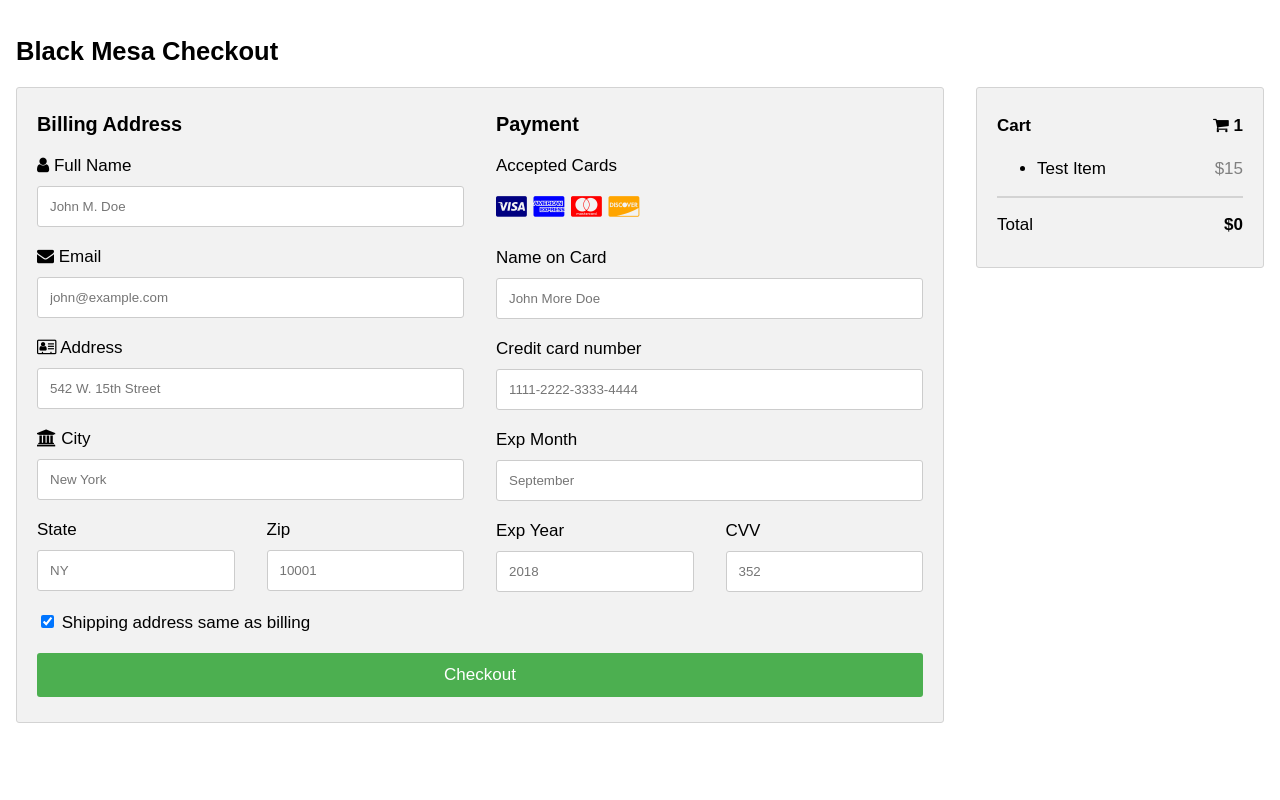
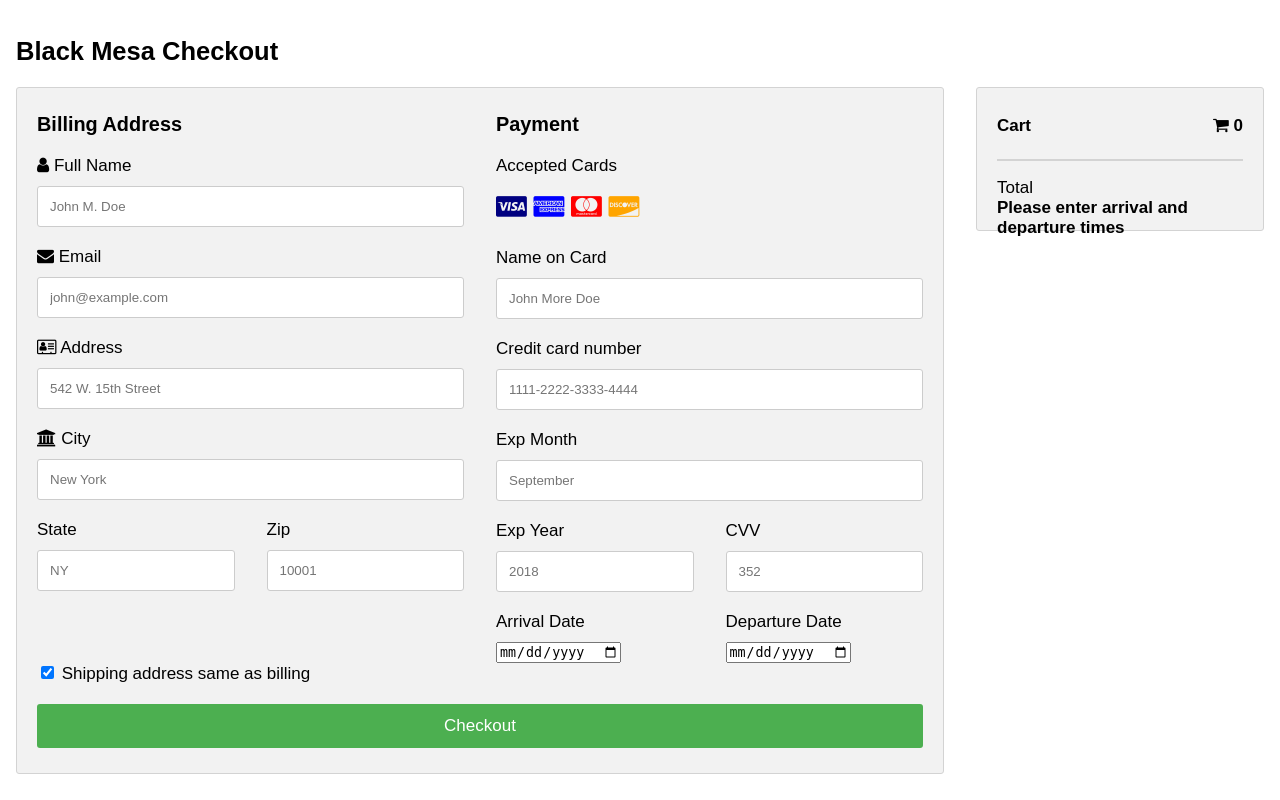
Before and after one commit to ladybugsjdk/travelagency, a PHP site: page /Project/checkout.php in a window 1280 px wide. Run offline with PHP 8.4, Linux system fonts and the light colour scheme.

Commit message:
Items added to cart are displayed at checkout.  Few other additions added to checkout page

```diff
--- a/checkout.php
+++ b/checkout.php
@@ -165,6 +165,15 @@ span.price {
                 <label for="cvv">CVV</label>
                 <input type="text" id="cvv" name="cvv" placeholder="352">
               </div>
+                <div class="col-50">
+                  <label for="arrival">Arrival Date</label>
+                  <input type="date" name="arrival" id="arrival" class="date_selector">
+                </div>
+                <div class="col-50">
+                  <label for="departure">Departure Date</label>
+                  <input type="date" name="departure" id="departure" class="date_selector">
+                </div>
+
             </div>
           </div>
 
@@ -187,12 +196,11 @@ span.price {
       <p><a href="#">Product 4</a> <span class="price">$2</span></p>
       -->
       <ul id = "cartitems">
-        <li>Test Item<span class="price">$15</span></li>
       </ul>
 
 
       <hr>
-      <p id="Total">Total <span class="price" style="color:black"><b>$0</b></span></p>
+      <p id="Total">Total <span class="price" style="color:black"><b>Please enter arrival and departure times</b></span></p>
     </div>
   </div>
 </div>
@@ -200,6 +208,38 @@ span.price {
 </body>
 
 <script>
+
+  window.onLoad = loadItems();
+  var arr = [];
+
+  //gets items the user added and displays them on the cart section on the right
+  function loadItems(){
+    let count = 0;
+    var x = document.cookie;
+    var ca = x.split("; ");
+    var i = 0;
+    while(i < ca.length){
+      var c = ca[i].split("=");
+      if(c[0].includes("PackageName") && i+1 < ca.length){
+        var d = ca[i+1].split("=");
+
+        var destination = String(c[1]);
+        destination = destination.split("%2C").join(",");
+        destination = destination.split("+").join(" ");
+        var price = String(d[1]);
+        price = price.split("%24").join("$");
+        price = price.split("+").join(" ");
+        document.getElementById("cartitems").innerHTML += '<li>' + destination + '<span class="price">' + price + '</span></li>';
+        i+=2;
+        count++;
+      }else{
+        i++;
+      }
+    }
+    document.getElementById("cartqty").innerHTML = count;
+  }
+
+  //if user is signed in, this autofills the full name and email sections
   var x = document.cookie;
   var ca = x.split("; ");
   for(var i = 0; i < ca.length; i++){
@@ -214,5 +254,26 @@ span.price {
       document.getElementById("email").value = res;
     }
   }
+
+
+  //every time the dates change, calculate the new total cost
+  document.getElementById("departure").addEventListener("change", function(){
+      var startTime = document.getElementById("arrival").value;
+      var endTime = this.value;
+
+      var startDate = new Date(startTime);
+      var endDate = new Date(endTime);
+      var millisecondsPerDay = 24 * 60 * 60 * 1000;
+
+      var days = (treatAsUTC(endDate) - treatAsUTC(startDate)) / millisecondsPerDay;
+
+      window.alert("Difference in days: " + days);
+  });
+
+  function treatAsUTC(date){
+    date.setMinutes(date.getMinutes() - date.getTimezoneOffset());
+    return date;
+  }
+
 </script>
 </html>
```
